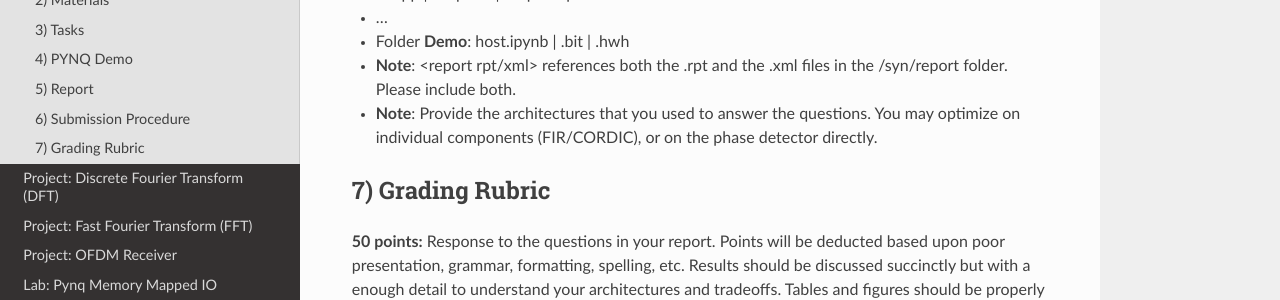
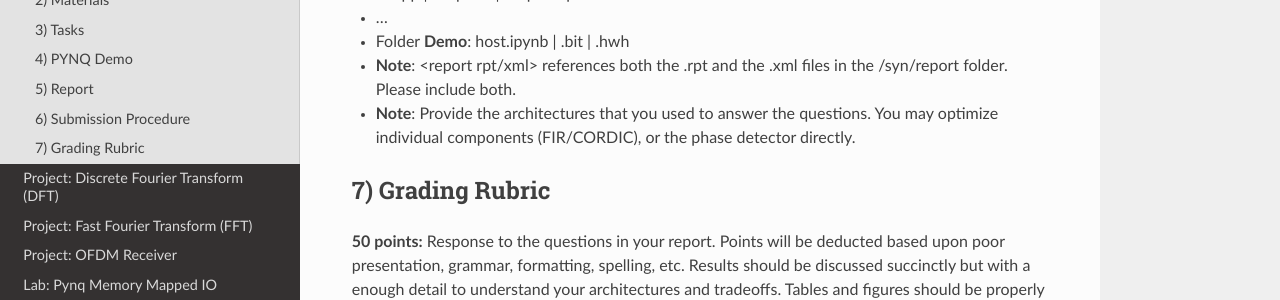
Before and after one commit to KastnerRG/Read_the_docs, a Sphinx documentation site: the page built from docs/project2.5.rst, in a window 1280 px wide and 900 px high, scrolled down 3798 px. Shown: the part 313-613 px from the top of the window. Built offline with Sphinx 7.4.7 and the Read the Docs theme 2.0.0, drawn with Linux system fonts in a browser that asks for light colours.

```diff
--- a/docs/project2.5.rst
+++ b/docs/project2.5.rst
@@ -126,7 +126,7 @@ Your repo must contains a folder named "project2" at the top-level. This folder
 
 * **Note**: <report rpt/xml> references both the .rpt and the .xml files in the /syn/report folder. Please include both.
 
-* **Note**: Provide the architectures that you used to answer the questions. You may optimize on individual components (FIR/CORDIC), or on the phase detector directly.
+* **Note**: Provide the architectures that you used to answer the questions. You may optimize individual components (FIR/CORDIC), or the phase detector directly.
 
 7) Grading Rubric
 -------------------
```
